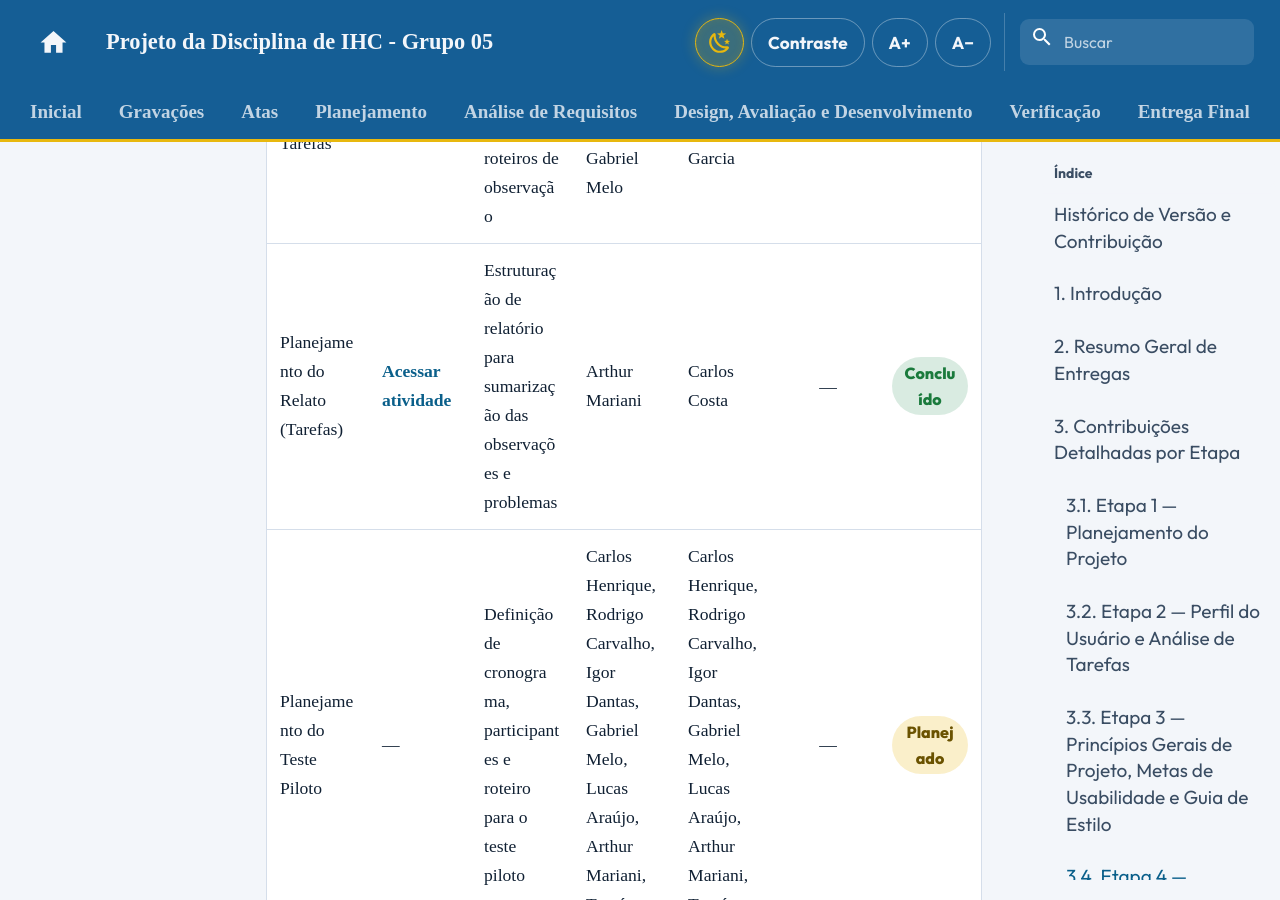
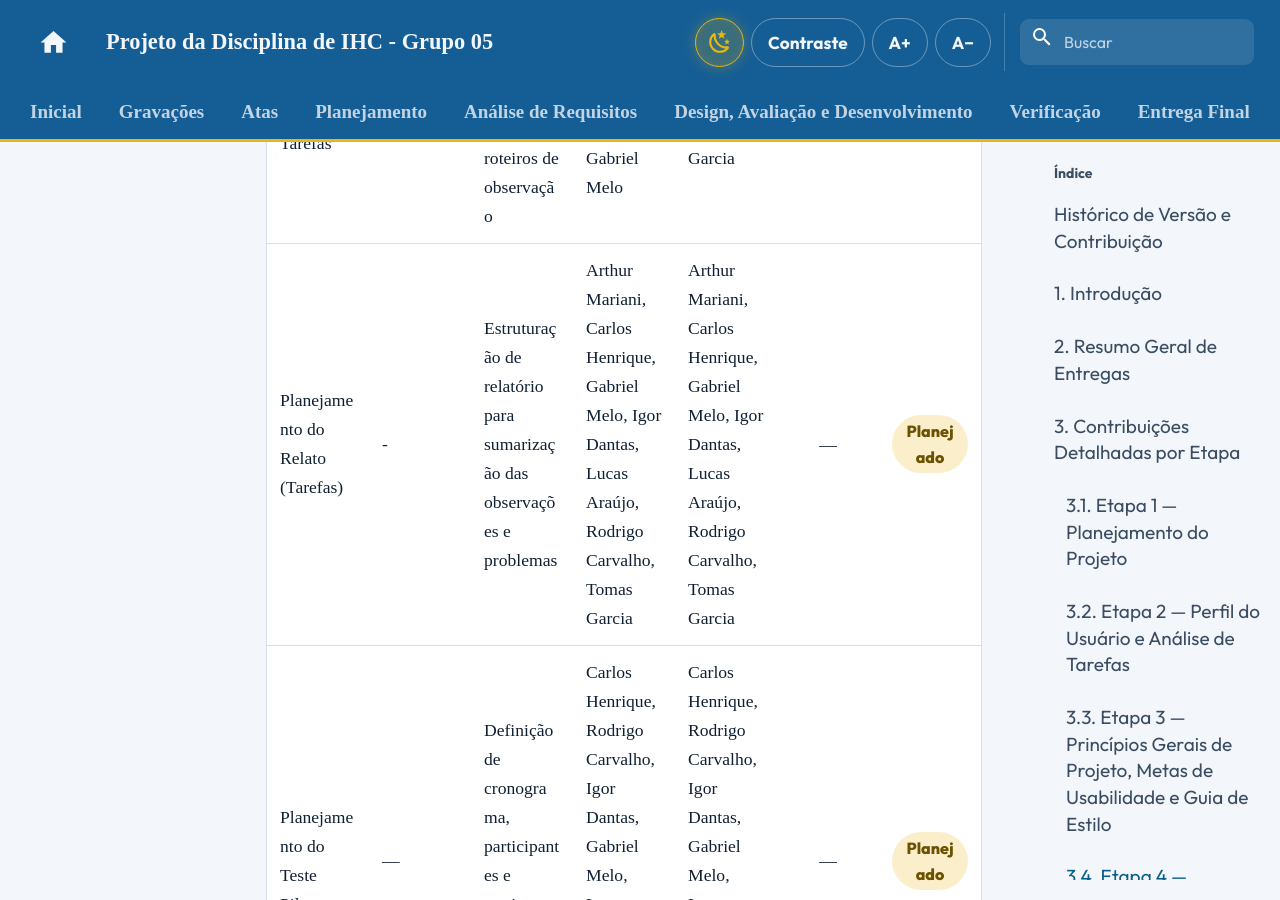
Before and after one commit to Interacao-Humano-Computador/2026.2-Grupo05, an MkDocs documentation site: the page built from docs/contribuicoes/index.md, in a window 1280 px wide and 900 px high, scrolled down 17999 px. Built offline with MkDocs 1.6.1 and Material for MkDocs 9.7.7, drawn with Linux system fonts in a browser that asks for light colours; comment, search, counter and statistics services are not loaded.

Commit message:
docs: corrige contribuições 1.0

```diff
--- a/docs/contribuicoes/index.md
+++ b/docs/contribuicoes/index.md
@@ -127,7 +127,7 @@ A **Tabela 5** sintetiza as atividades da quarta etapa, aplicando o framework DE
 | Planejamento da Avaliação do Storyboard | — | Definição de metas, perguntas, métodos, recrutamento e questões éticas pelo framework DECIDE | Carlos Henrique, Rodrigo Carvalho, Igor Dantas, Gabriel Melo, Lucas Araújo, Arthur Mariani, Tomás Garcia | Carlos Henrique, Rodrigo Carvalho, Igor Dantas, Gabriel Melo, Lucas Araújo, Arthur Mariani, Tomás Garcia | — | <span class="pill pill-wait">Planejado</span> |
 | Planejamento do Relato (Storyboard) | — | Estruturação prévia do relatório contendo objetivos e critérios de análise | Carlos Henrique, Rodrigo Carvalho, Igor Dantas, Gabriel Melo | Lucas Araújo, Arthur Mariani, Tomás Garcia | — | <span class="pill pill-wait">Planejado</span> |
 | Planejamento da Avaliação das Tarefas | — | Metodologia de avaliação das tarefas e formulação de roteiros de observação | Carlos Henrique, Rodrigo Carvalho, Igor Dantas, Gabriel Melo | Lucas Araújo, Arthur Mariani, Tomás Garcia | — | <span class="pill pill-wait">Planejado</span> |
-| Planejamento do Relato (Tarefas) | [Acessar atividade](../design-avaliacao-desenvolvimento/nivel1/planejamento-relato-analise-tarefas.md) | Estruturação de relatório para sumarização das observações e problemas | Arthur Mariani | Carlos Costa | — | <span class="pill pill-ok">Concluído</span> |
+| Planejamento do Relato (Tarefas) | - | Estruturação de relatório para sumarização das observações e problemas | Arthur Mariani, Carlos Henrique, Gabriel Melo, Igor Dantas, Lucas Araújo, Rodrigo Carvalho, Tomas Garcia | Arthur Mariani, Carlos Henrique, Gabriel Melo, Igor Dantas, Lucas Araújo, Rodrigo Carvalho, Tomas Garcia | — | <span class="pill pill-wait">Planejado</span> |
 | Planejamento do Teste Piloto | — | Definição de cronograma, participantes e roteiro para o teste piloto | Carlos Henrique, Rodrigo Carvalho, Igor Dantas, Gabriel Melo, Lucas Araújo, Arthur Mariani, Tomás Garcia | Carlos Henrique, Rodrigo Carvalho, Igor Dantas, Gabriel Melo, Lucas Araújo, Arthur Mariani, Tomás Garcia | — | <span class="pill pill-wait">Planejado</span> |
 | Gravação da Apresentação 4 | — | Gravação da apresentação da Etapa 4 | Arthur Mariani, Carlos Henrique, Gabriel Melo, Igor Dantas, Lucas Araújo, Rodrigo Carvalho, Tomas Garcia | Arthur Mariani, Carlos Henrique, Gabriel Melo, Igor Dantas, Lucas Araújo, Rodrigo Carvalho, Tomas Garcia | — | <span class="pill pill-wait">Planejado</span> |
 | Revisão e Ajustes | — | Correções pós-feedback | Arthur Mariani, Carlos Henrique, Gabriel Melo, Igor Dantas, Lucas Araújo, Rodrigo Carvalho, Tomas Garcia | Arthur Mariani, Carlos Henrique, Gabriel Melo, Igor Dantas, Lucas Araújo, Rodrigo Carvalho, Tomas Garcia | — | <span class="pill pill-wait">Planejado</span> |
```
